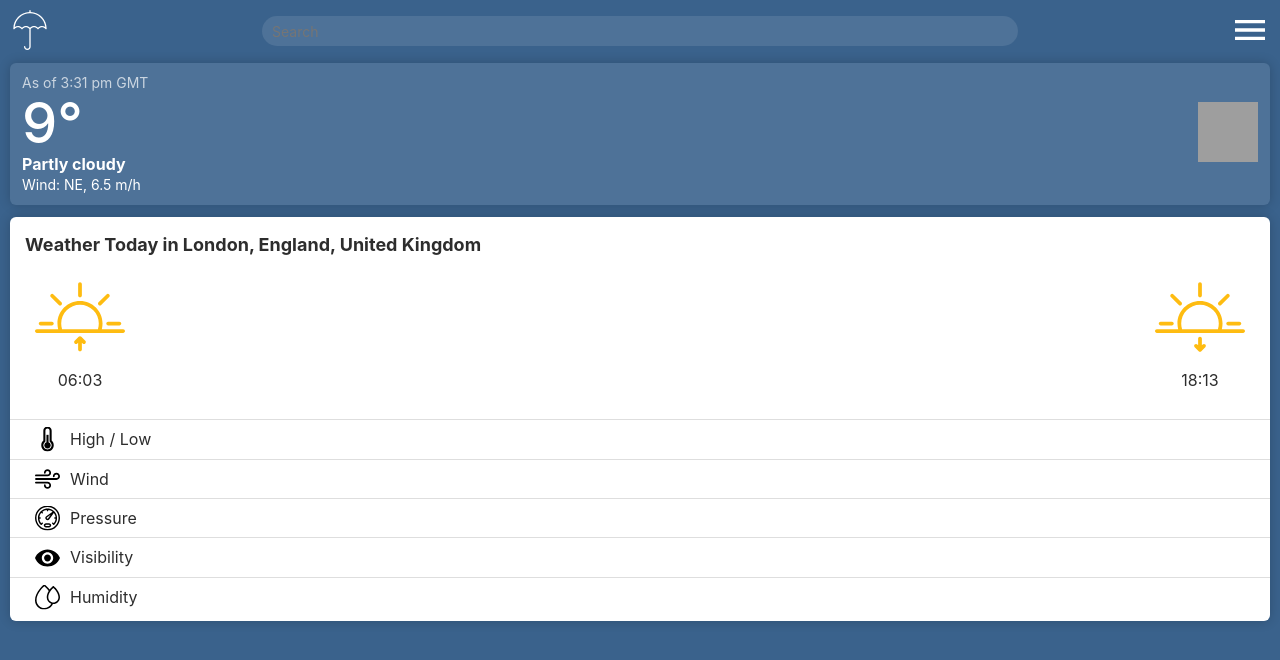
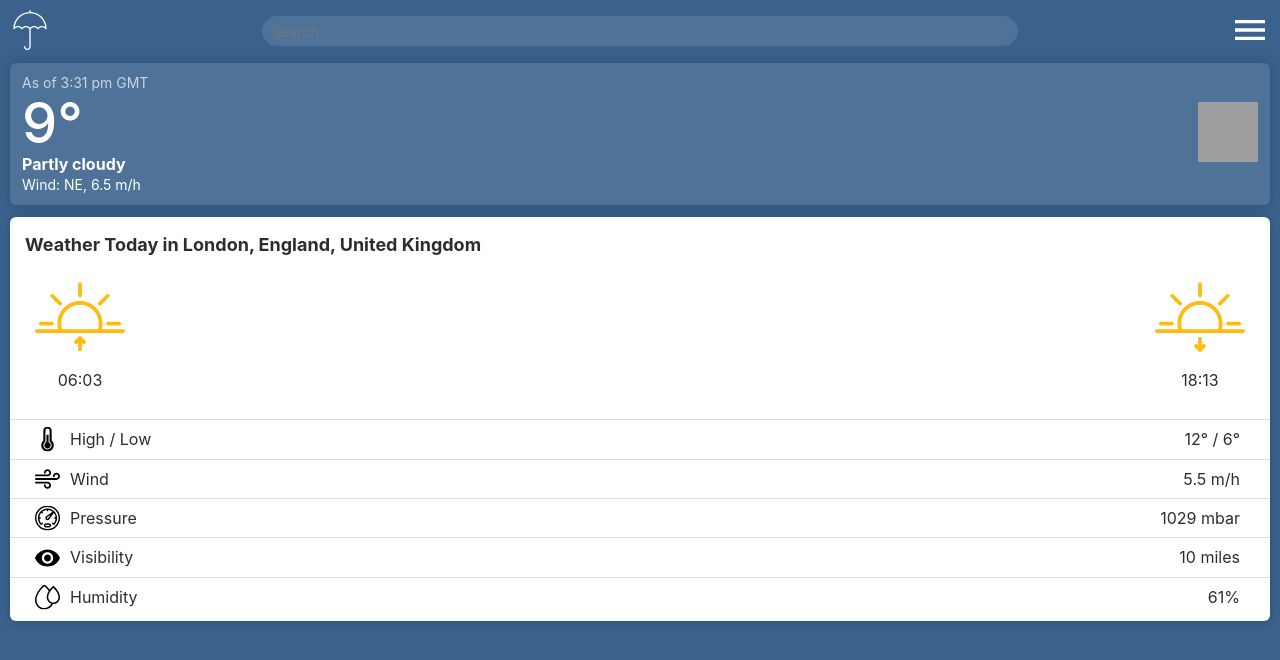
Before and after one commit to NN-coder/weather-app, a Vue app: page / in a window 1280 px wide. Shown: the top 660 px of the page. Built offline with nearby package versions, Linux system fonts and the light colour scheme; grey boxes are pictures that could not be loaded.

Commit message:
Improves today details block

```diff
--- a/src/components/TodayDetails/TodayDetailsList.vue
+++ b/src/components/TodayDetails/TodayDetailsList.vue
@@ -1,16 +1,38 @@
 <script>
+const icons = require.context('./icons');
+
 export default {
   name: 'TodayDetailsList',
+  data() {
+    return {
+      listItems: [
+        { name: 'High / Low', icon: 'temperature', value: '12° / 6°' },
+        { name: 'Wind', icon: 'wind', value: '5.5 m/h' },
+        { name: 'Pressure', icon: 'pressure', value: '1029 mbar' },
+        { name: 'Visibility', icon: 'visibility', value: '10 miles' },
+        { name: 'Humidity', icon: 'humidity', value: '61%' },
+      ],
+    };
+  },
+  methods: {
+    getIcon(name) {
+      try {
+        return icons(`./${name}.svg`);
+      } catch (err) {
+        return undefined;
+      }
+    },
+  },
 };
 </script>
 
 <template>
   <ul>
-    <li class="temperature">High / Low</li>
-    <li class="wind">Wind</li>
-    <li class="pressure">Pressure</li>
-    <li class="visibility">Visibility</li>
-    <li class="humidity">Humidity</li>
+    <li v-for="item in listItems" :key="item.name">
+      <img :src="getIcon(item.icon)" alt="" />
+      {{ item.name }}
+      <span>{{ item.value }}</span>
+    </li>
   </ul>
 </template>
 
@@ -27,34 +49,18 @@ li {
   padding: 10px 30px 10px 60px;
   &:last-child {
     padding-bottom: 0;
-    &:before {
+    img {
       top: calc(50% + 10px);
       transform: translateY(calc(-50% - 5px));
     }
   }
-  &:before {
-    width: 25px;
-    height: 25px;
-    margin-right: 10px;
-    position: absolute;
-    left: 25px;
-    top: 50%;
-    transform: translateY(-50%);
-  }
-  &.temperature:before {
-    content: url('./icons/temperature.svg');
-  }
-  &.wind:before {
-    content: url('./icons/wind.svg');
-  }
-  &.pressure:before {
-    content: url('./icons/pressure.svg');
-  }
-  &.visibility:before {
-    content: url('./icons/visibility.svg');
-  }
-  &.humidity:before {
-    content: url('./icons/humidity.svg');
-  }
+}
+img {
+  position: absolute;
+  left: 25px;
+  top: 50%;
+  transform: translateY(-50%);
+  height: 25px;
+  width: 25px;
 }
 </style>
```
